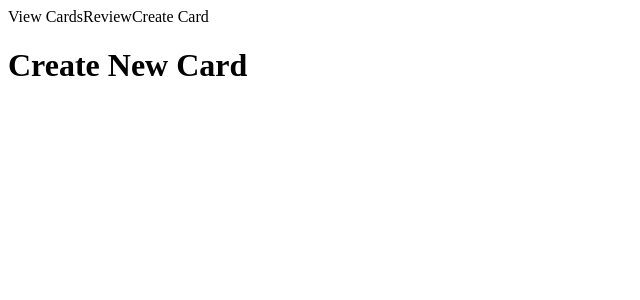
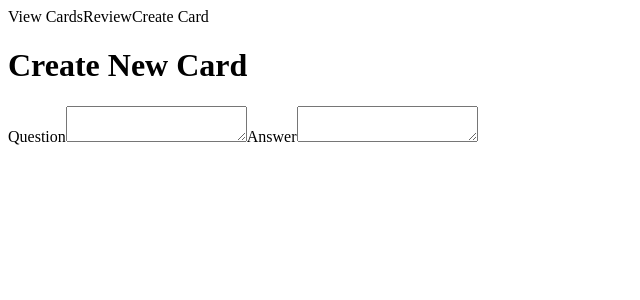
Before and after one commit to felix-chin/simple-flashcards, a React app: page / in a window 1280 px wide. Both pictures are taken after a click on the button "Create Card". Shown: the top 300 px of the page, without its empty margins (0-640 px from the left). Built offline with nearby package versions, Linux system fonts and the light colour scheme; the HTML template or start-up script is replaced by a standard one.

Commit message:
created form elements in CreateCard component

```diff
--- a/src/components/app.jsx
+++ b/src/components/app.jsx
@@ -8,7 +8,10 @@ import Nav from './nav'
 export default class App extends React.Component {
   constructor(props){
     super(props);
-    this.state = { view: 'view-cards' }
+    this.state = {
+      view: 'view-cards',
+      cards: []
+    }
     this.setView = this.setView.bind(this);
   }
 
@@ -19,7 +22,7 @@ export default class App extends React.Component {
   getView() {
     switch (this.state.view) {
       case 'create-card':
-        return <CreateCard />;
+        return <CreateCard addCards={this.addCards}/>;
       case 'review-cards':
         return <ReviewCards />;
       case 'view-cards':
@@ -29,7 +32,18 @@ export default class App extends React.Component {
     }
   }
 
+  saveCards() {
+    const cards = JSON.stringify(this.state.cards);
+    localStorage.setItem('flash-cards', cards)
+  }
+
+  addCards(card) {
+    newCards = this.state.cards.concat(card);
+    this.setState({ cards: newCards }, this.saveCards);
+  }
+
   render() {
+    console.log('Cards From App:', this.state.cards);
     return (
       <div>
         <Nav setView={this.setView} view={this.state.view}/>
--- a/src/components/create-card.jsx
+++ b/src/components/create-card.jsx
@@ -1,7 +1,17 @@
 import React from 'react'
 
-export default function CreateCard(props) {
-  return (
-    <h1 className="text-center">Create New Card</h1>
-  )
+export default class CreateCard extends React.Component {
+  render() {
+    return (
+      <>
+        <h1 className="text-center">Create New Card</h1>
+        <form>
+          <label>Question</label>
+          <textarea></textarea>
+          <label>Answer</label>
+          <textarea></textarea>
+        </form>
+      </>
+    )
+  }
 }
```
